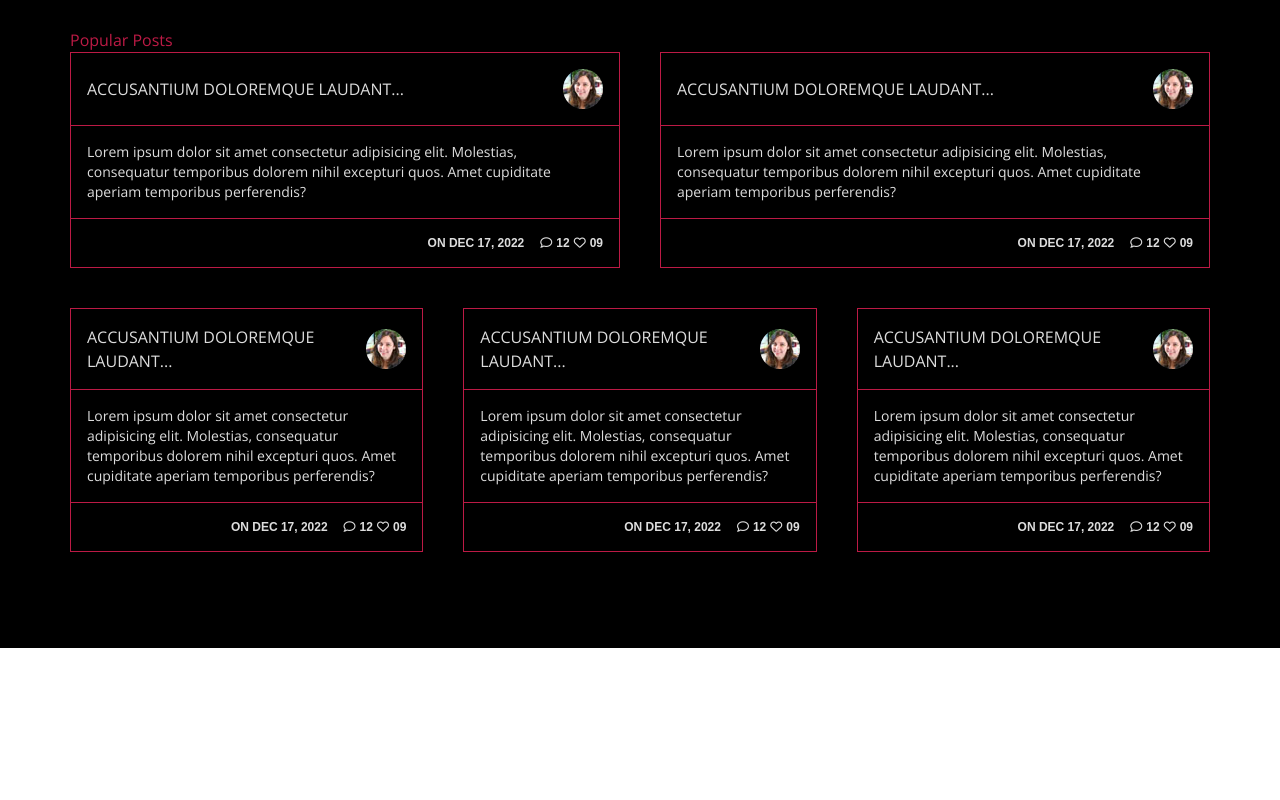
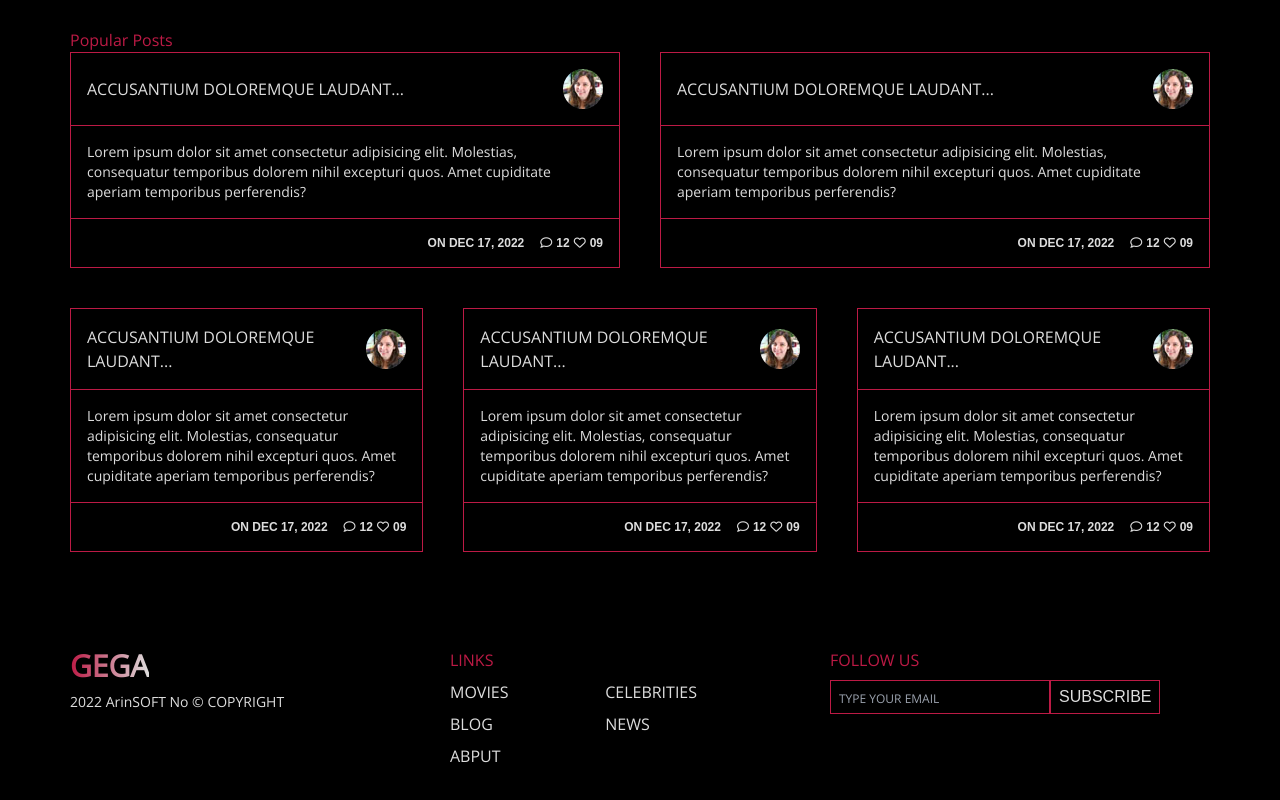
Before and after one commit to Intigam-M/Gega-project-template-Tailwindcss, a website: page public/index.html in a window 1280 px wide. Shown: the part 1998-2798 px from the top of the page. Before the commit the page ends 2646 px from the top, so only its background shows below. Drawn offline with nearby package versions, Linux system fonts and the light colour scheme; a web font is replaced by a local one.

Commit message:
Create footer section

```diff
--- a/public/index.html
+++ b/public/index.html
@@ -470,6 +470,39 @@
     </div>
   </section>
 
+  <!--Footer Section-->
+  <footer class="bg-black text-gega-grey">
+    <!--Footer Container-->
+    <div class="container flex flex-col md:flex-row px-10 lg:px-0 pb-8">
+      <!--Left-->
+      <div class="basis-1/3">
+        <a href="#"
+          class="text-2xl lg:text-3xl font-bold text-transparent bg-gradient-to-r bg-clip-text from-gega-red to-gega-grey">GEGA</a>
+        <p class="text-sm mt-2">2022 ArinSOFT No &copy; COPYRIGHT</p>
+      </div>
+      <!--Middle-->
+      <div class="basis-1/3">
+        <h2 class="mb-2 text-gega-red">LINKS</h2>
+        <div class="grid grid-cols-5 gap-2 uppercase">
+          <a class="col-span-2 hover:text-gega-melon duration-500" href="#">Movies</a>
+          <a class="col-span-2 hover:text-gega-melon duration-500" href="#">Celebrities</a>
+          <a class="col-span-2 hover:text-gega-melon duration-500" href="#">Blog</a>
+          <a class="col-span-2 hover:text-gega-melon duration-500" href="#">News</a>
+          <a class="col-span-2 hover:text-gega-melon duration-500" href="#">Abput</a>
+        </div>
+      </div>
+      <!--Right-->
+      <div class="basis-1/3">
+        <h2 class="mb-2 text-gega-red">FOLLOW US</h2>
+        <form action="" class="flex">
+          <input class="py-1 px-2 bg-transparent border border-gega-red placeholder:text-xs outline-none"
+            placeholder="TYPE YOUR EMAIL" type="text">
+          <button
+            class="py-1 px-2 bg-transparent border border-gega-red bg-gega-red font-gemunu uppercase">Subscribe</button>
+        </form>
+      </div>
+    </div>
+  </footer>
 
 
 </body>
```
Also changed, not shown: public/css/styles.css.
